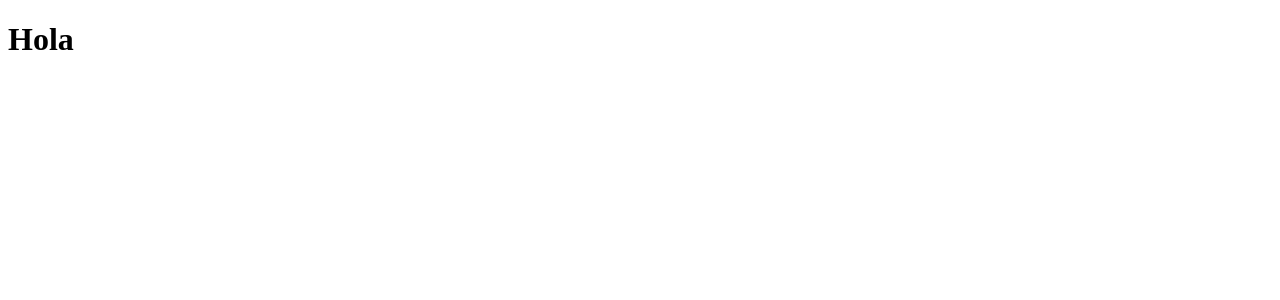
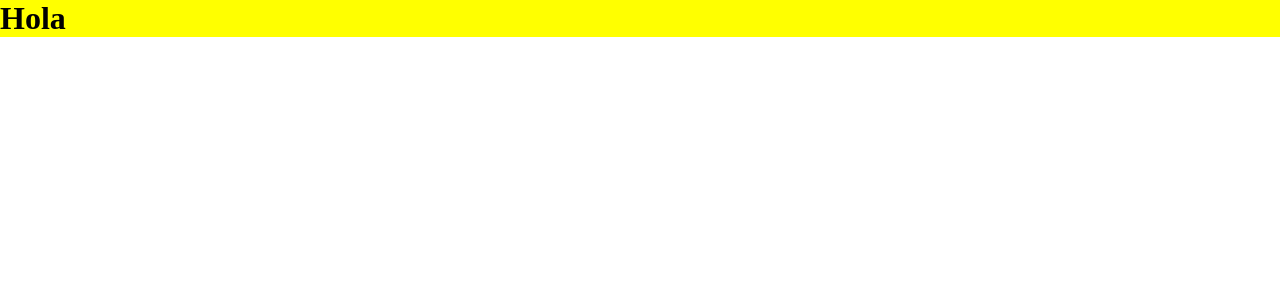
Before and after one commit to lucianocavallo/fly-post-frontend, a React app: page / in a window 1280 px wide. Shown: the top 300 px of the page. Built offline with nearby package versions, Linux system fonts and the light colour scheme.

Commit message:
css and sass loaders

```diff
--- a/package.json
+++ b/package.json
@@ -5,7 +5,7 @@
   "main": "src/index.tsx",
   "scripts": {
     "dev": "webpack serve",
-    "build:dev": "webpack",
+    "build": "webpack",
     "test": "echo \"Error: no test specified\" && exit 1"
   },
   "keywords": [],
@@ -26,6 +26,7 @@
     "@typescript-eslint/eslint-plugin": "^5.12.0",
     "@typescript-eslint/parser": "^5.12.0",
     "babel-loader": "^8.2.3",
+    "css-loader": "^6.6.0",
     "eslint": "^8.9.0",
     "eslint-config-prettier": "^8.3.0",
     "eslint-plugin-prettier": "^4.0.0",
@@ -33,6 +34,9 @@
     "eslint-plugin-react-hooks": "^4.3.0",
     "html-webpack-plugin": "^5.5.0",
     "prettier": "^2.5.1",
+    "sass": "^1.49.8",
+    "sass-loader": "^12.6.0",
+    "style-loader": "^3.3.1",
     "typescript": "^4.5.5",
     "webpack": "^5.67.0",
     "webpack-cli": "^4.9.2",
--- a/src/App.tsx
+++ b/src/App.tsx
@@ -1,6 +1,8 @@
+import './styles/global.scss';
+
 const App = () => {
   return (
-    <div>
+    <div className="App">
       <h1>Hola</h1>
     </div>
   );
--- /dev/null
+++ b/src/styles/global.scss
@@ -0,0 +1,20 @@
+* {
+  margin: 0;
+  padding: 0;
+  box-sizing: border-box;
+}
+
+ul {
+  list-style: none;
+}
+
+button {
+  background: transparent;
+}
+
+a {
+  text-decoration: none;
+}
+.App {
+  background: yellow;
+}
--- a/webpack.config.js
+++ b/webpack.config.js
@@ -10,11 +10,15 @@
   module: {
     rules: [
       {
-        test: /.(ts|js)x?$/,
+        test: /\.(ts|js)x?$/,
         exclude: /node_modules/,
         use: {
           loader: 'babel-loader',
         },
+      },
+      {
+        test: /\.scss$/,
+        use: ['style-loader', 'css-loader', 'sass-loader'],
       },
       {
         test: /\.(?:ico|gif|png|jpg|jpeg)$/i,
```
Also changed, not shown: 1 other file (tests, documents, lock files or other folders).
